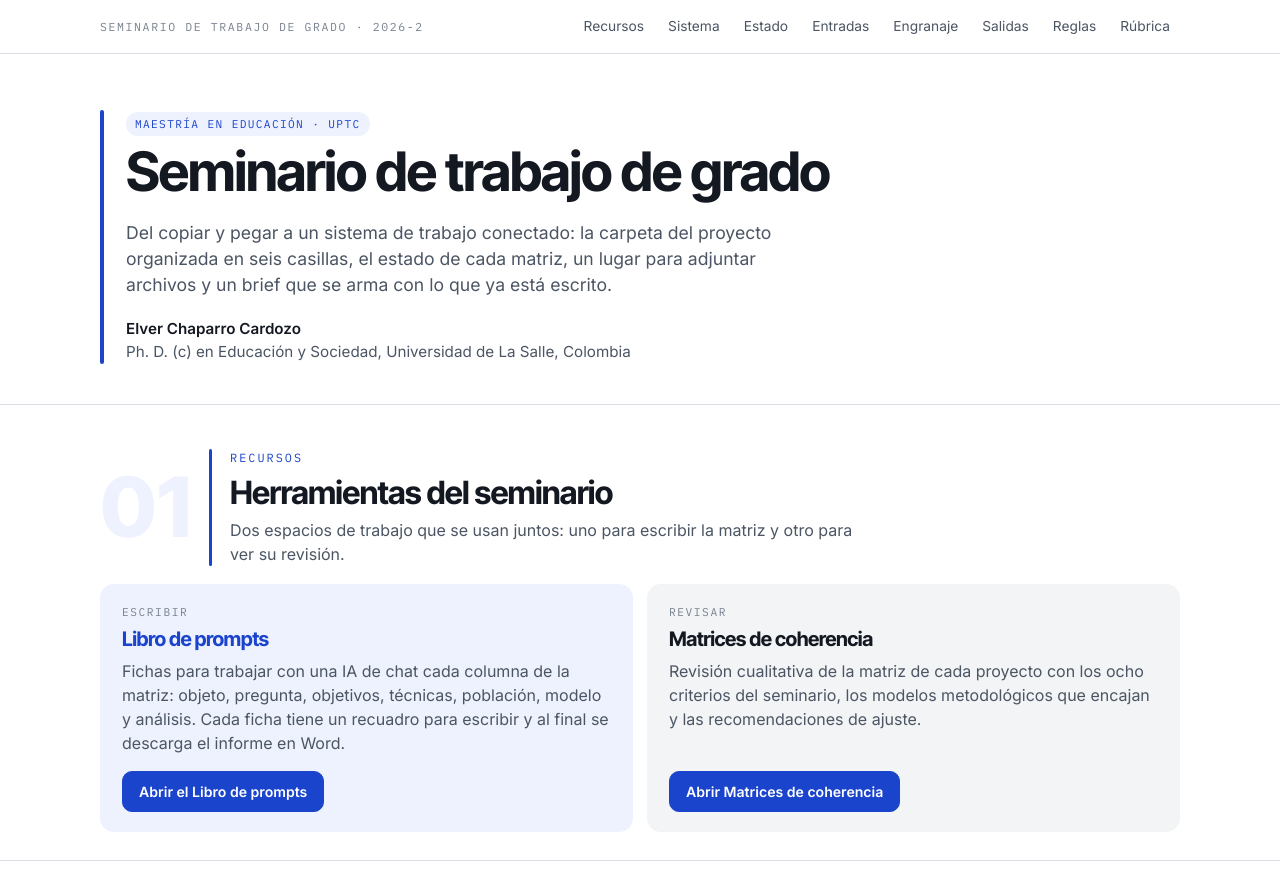
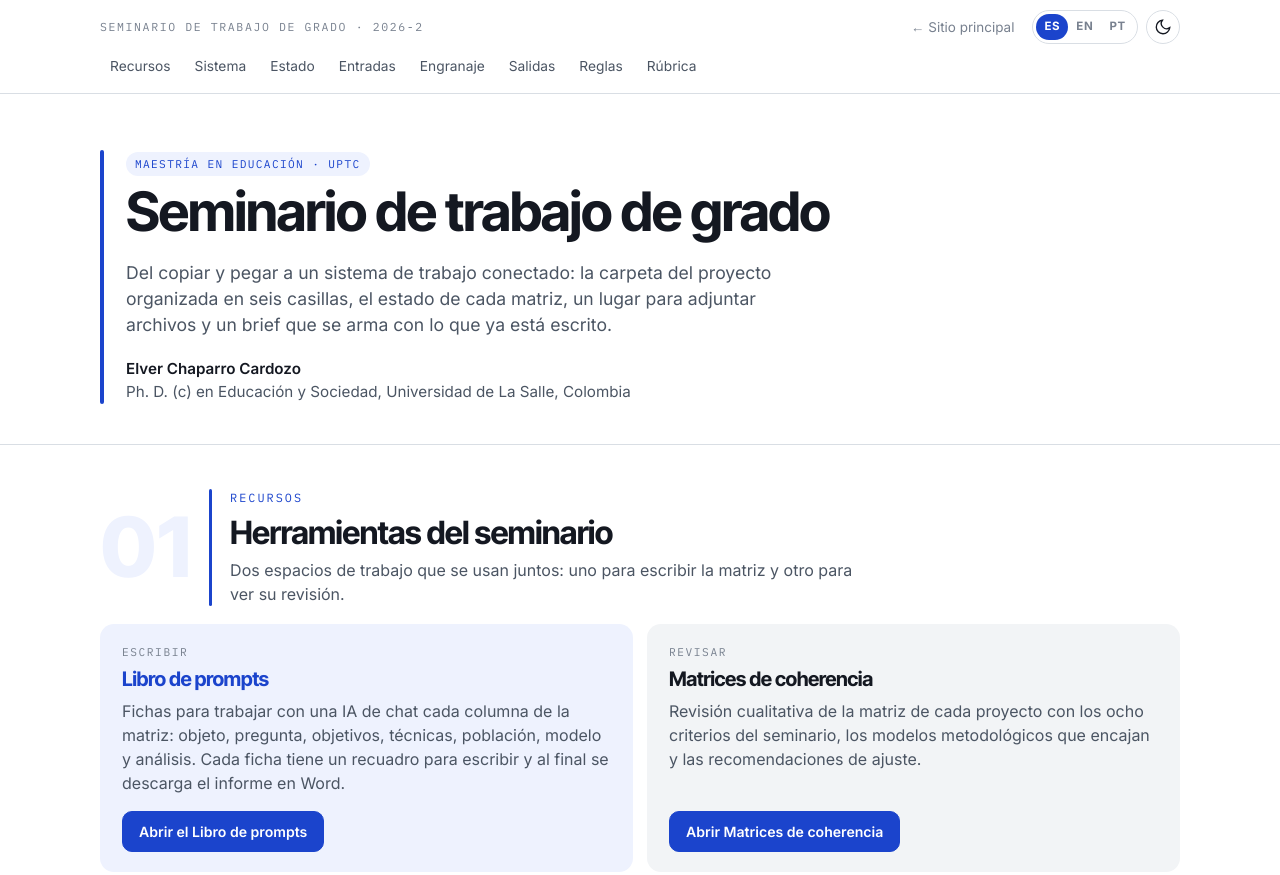
Before and after one commit to elverchaparrolab/seminario-trabajo-de-grado-UPTC, a plain HTML site: page index.html in a window 1280 px wide. Shown: the top 875 px of the page. Drawn offline with nearby package versions, Linux system fonts and the light colour scheme.

Commit message:
Selector ES · EN · PT que funciona dentro del traductor y botón de tema
Co-Authored-By: Claude Opus 5.5 <noreply@anthropic.com>

```diff
--- a/index.html
+++ b/index.html
@@ -35,6 +35,13 @@ h1,h2,h3{font-family:var(--f-display);color:var(--ink);letter-spacing:-.026em;li
 nav.top{position:sticky;top:0;z-index:10;background:color-mix(in srgb,var(--bg) 92%,transparent);backdrop-filter:blur(6px);border-bottom:1px solid var(--line)}
 nav.top .wrap{display:flex;gap:6px;align-items:center;justify-content:space-between;padding-top:10px;padding-bottom:10px;flex-wrap:wrap}
 nav.top .brand{font-family:var(--f-mono);font-size:.72rem;letter-spacing:.14em;text-transform:uppercase;color:var(--muted)}
+nav.top .utiles{display:flex;align-items:center;gap:8px;margin-left:auto}
+nav.top .volver{font-size:.84rem;color:var(--muted)}
+.idioma{display:flex;align-items:center;border:1px solid var(--line);border-radius:99px;padding:3px}
+nav.top .idioma a{font-size:.72rem;font-weight:700;letter-spacing:.06em;color:var(--muted);padding:4px 8px;border-radius:99px}
+nav.top .idioma a[aria-current]{background:var(--blue);color:#fff}
+.tema{border:1px solid var(--line);background:none;color:var(--ink);border-radius:99px;width:34px;height:34px;display:grid;place-items:center;cursor:pointer}
+@media (max-width:640px){nav.top .volver{display:none}}
 nav.top ul{list-style:none;margin:0;padding:0;display:flex;gap:4px;flex-wrap:wrap}
 nav.top a{display:block;padding:6px 10px;border-radius:99px;text-decoration:none;color:var(--text);font-size:.86rem}
 nav.top a:hover{background:var(--blue-soft);color:var(--blue)}
@@ -110,6 +117,7 @@ footer{border-top:1px solid var(--line);padding:22px 0 40px;font-size:.84rem;col
 <body>
 <nav class="top" aria-label="Secciones"><div class="wrap">
   <span class="brand">Seminario de trabajo de grado · 2026-2</span>
+  <div class="utiles"><a class="volver" href="https://elverchaparrolab.wordpress.com/">← Sitio principal</a><div class="idioma notranslate" translate="no" role="group" aria-label="Idioma"><a data-lang="es" href="https://elverchaparrolab.github.io/seminario-trabajo-de-grado-UPTC/" aria-current="true" title="Español">ES</a><a data-lang="en" href="https://elverchaparrolab-github-io.translate.goog/seminario-trabajo-de-grado-UPTC/?_x_tr_sl=es&amp;_x_tr_tl=en&amp;_x_tr_hl=es" title="English (traducción automática)">EN</a><a data-lang="pt" href="https://elverchaparrolab-github-io.translate.goog/seminario-trabajo-de-grado-UPTC/?_x_tr_sl=es&amp;_x_tr_tl=pt&amp;_x_tr_hl=es" title="Português (tradução automática)">PT</a></div><button class="tema" type="button" id="tema" aria-label="Cambiar entre modo claro y oscuro"><svg viewBox="0 0 24 24" width="18" height="18" fill="none" stroke="currentColor" stroke-width="1.8" aria-hidden="true"><path d="M21 12.8A9 9 0 1 1 11.2 3a7 7 0 0 0 9.8 9.8z"/></svg></button></div>
   <ul>
     <li><a href="#recursos">Recursos</a></li>
     <li><a href="#sistema">Sistema</a></li>
@@ -422,5 +430,6 @@ document.querySelectorAll("[data-doc]").forEach(b=>b.addEventListener("click",as
 openDB().then(x=>{db=x;render()});
 })();
 </script>
+<script>(function(){var O="https://elverchaparrolab.github.io",T="https://elverchaparrolab-github-io.translate.goog",p=location.pathname,cur="es";try{var tl=new URLSearchParams(location.search).get("_x_tr_tl");if(location.hostname.slice(-14)==="translate.goog"&&tl)cur=tl.slice(0,2)}catch(e){}var D={es:O+p,en:T+p+"?_x_tr_sl=es&_x_tr_tl=en&_x_tr_hl=es",pt:T+p+"?_x_tr_sl=es&_x_tr_tl=pt&_x_tr_hl=es"};document.querySelectorAll(".idioma a[data-lang]").forEach(function(a){var l=a.getAttribute("data-lang");a.href=D[l];if(l===cur)a.setAttribute("aria-current","true");else a.removeAttribute("aria-current");a.addEventListener("click",function(e){e.preventDefault();e.stopPropagation();if(l===cur)return;try{window.top.location.href=D[l]}catch(_){location.href=D[l]}},true)})})();(function(){var r=document.documentElement,K="seminario-tema",t=null;try{t=localStorage.getItem(K)}catch(e){}if(t)r.setAttribute("data-theme",t);var b=document.getElementById("tema");if(b)b.addEventListener("click",function(){var cur=r.getAttribute("data-theme"),osc=cur?cur==="dark":matchMedia("(prefers-color-scheme: dark)").matches;r.setAttribute("data-theme",osc?"light":"dark");try{localStorage.setItem(K,r.getAttribute("data-theme"))}catch(e){}})})();</script>
 </body>
 </html>
```
